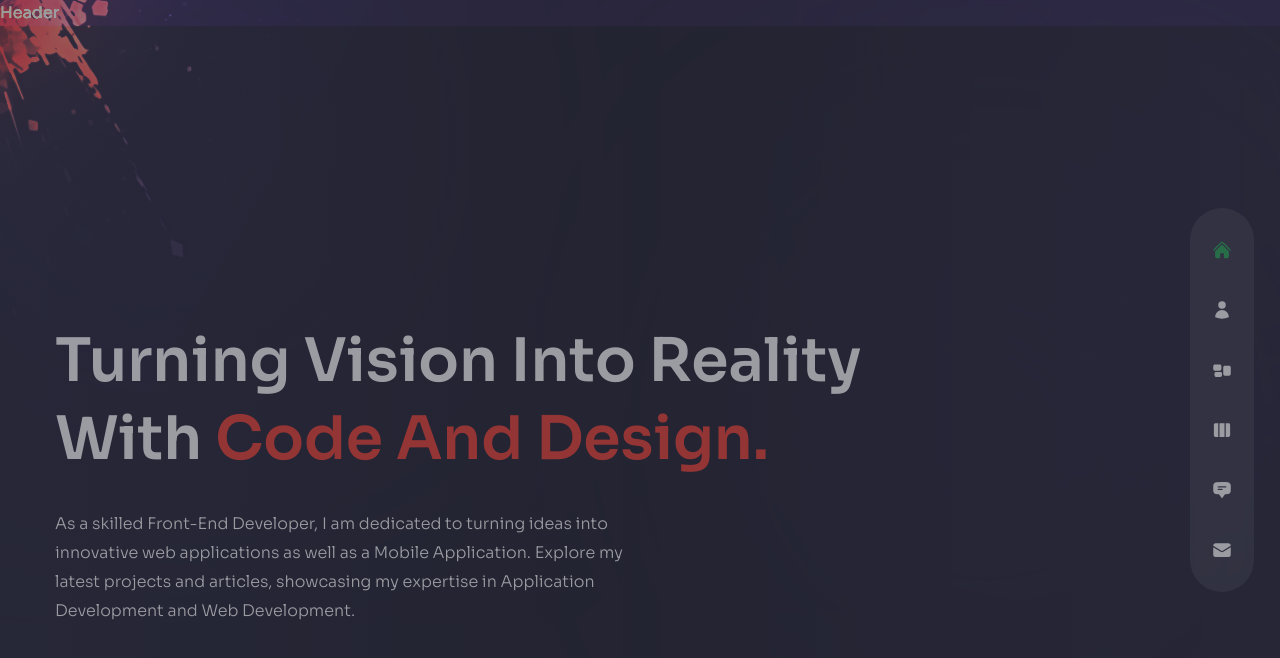
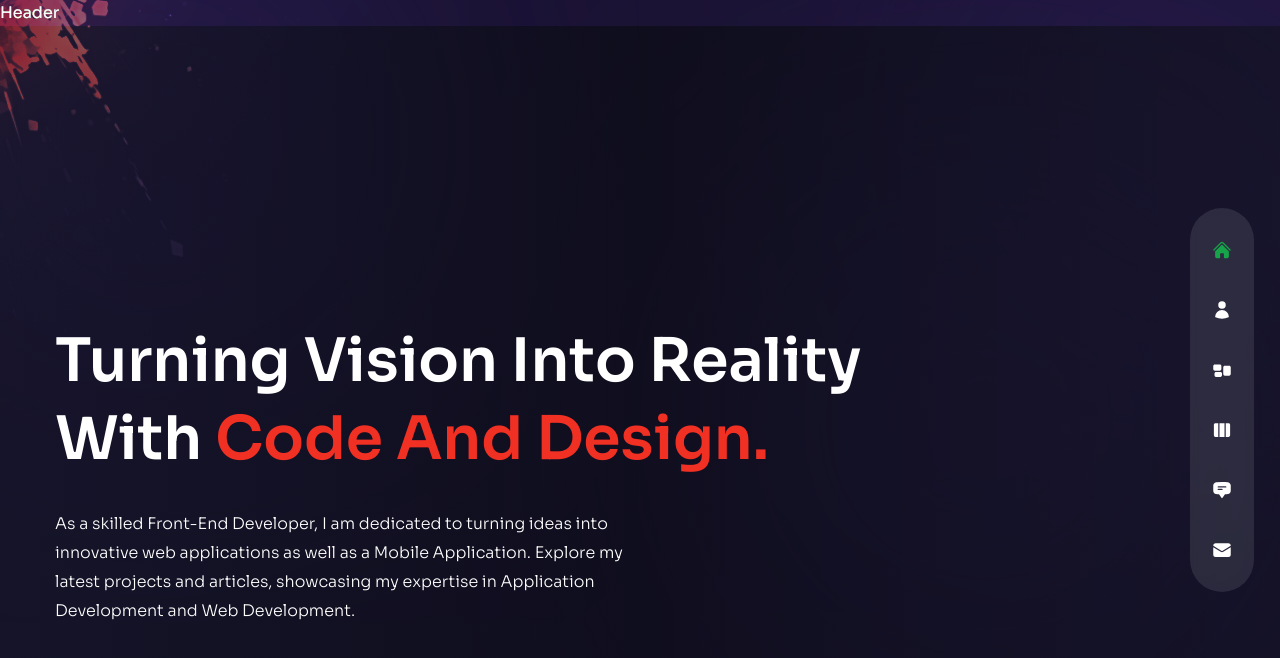
Before and after one commit to yparshant610/Portfolio, a Next.js app: page / in a window 1280 px wide. Shown: the top 658 px of the page. Built offline with nearby package versions, Linux system fonts and the light colour scheme.

Commit message:
corrected the dullness of whole view- the error was i placed opacity 50 on layout that was to be placed on the image that is placed to top_left side

```diff
--- a/components/Layout.js
+++ b/components/Layout.js
@@ -15,7 +15,7 @@ import TopLeftImg from '../components/TopLeftImg'
 
 
 const Layout = ({children}) => {
-  return ( <div className={`page bg-site text-white bg-cover bg-no-repeat ${sora.variable} font-sora relative opacity-50`}
+  return ( <div className={`page bg-site text-white bg-cover bg-no-repeat ${sora.variable} font-sora relative`}
   >
     <TopLeftImg />
     <Nav />
--- a/components/TopLeftImg.js
+++ b/components/TopLeftImg.js
@@ -1,7 +1,7 @@
 import Image from "next/image";
 
 const TopLeftImg = () => {
-  return <div className='absolute left-0 top-0 mix-blend-color-dodge z-10 w-[200px] xl:w-[400px]'>
+  return <div className='absolute left-0 top-0 mix-blend-color-dodge z-10 w-[200px] xl:w-[400px] opacity-50'>
     <Image src='/top-left-img.png' width={400} height={400} alt=''/>
   </div>;
 };
```
